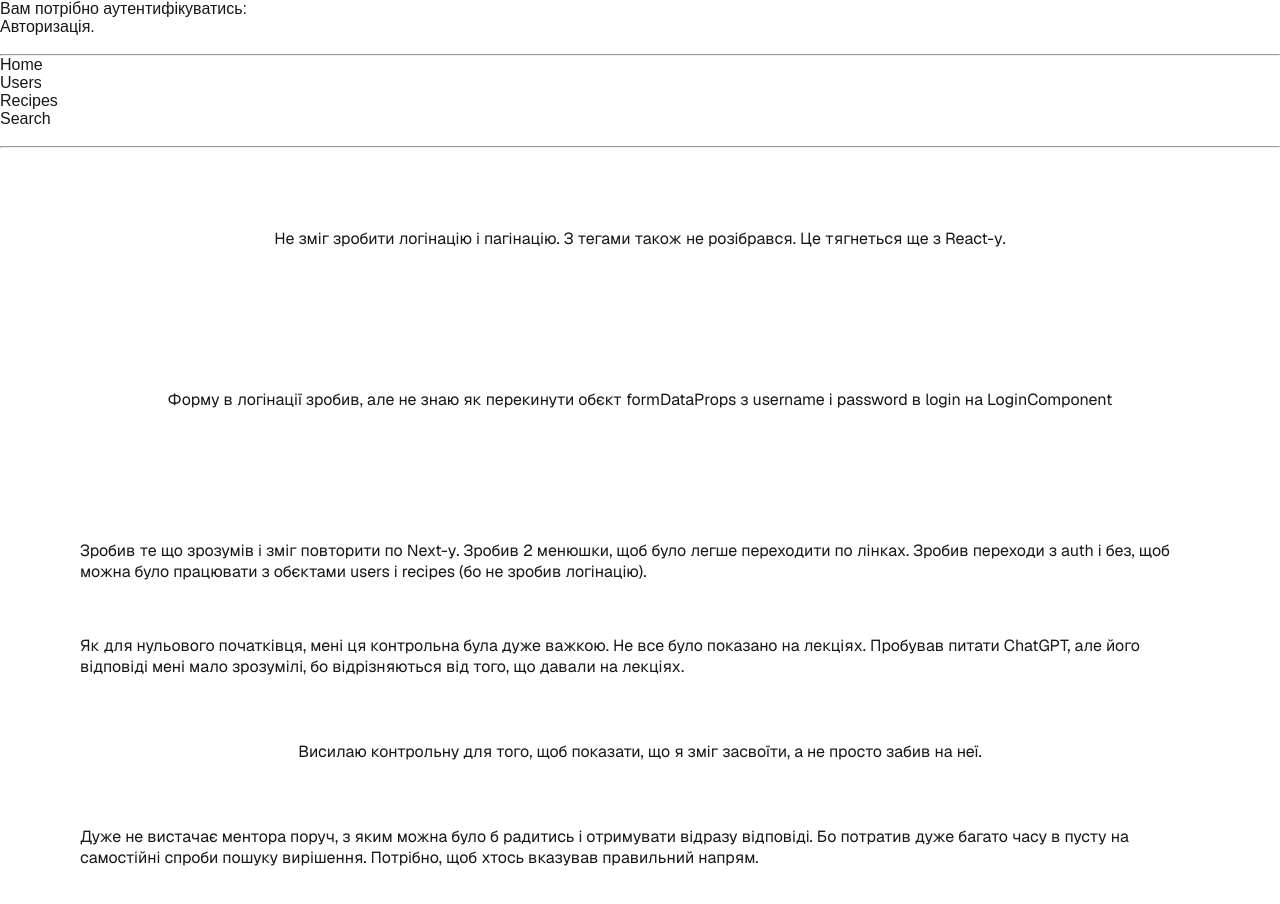
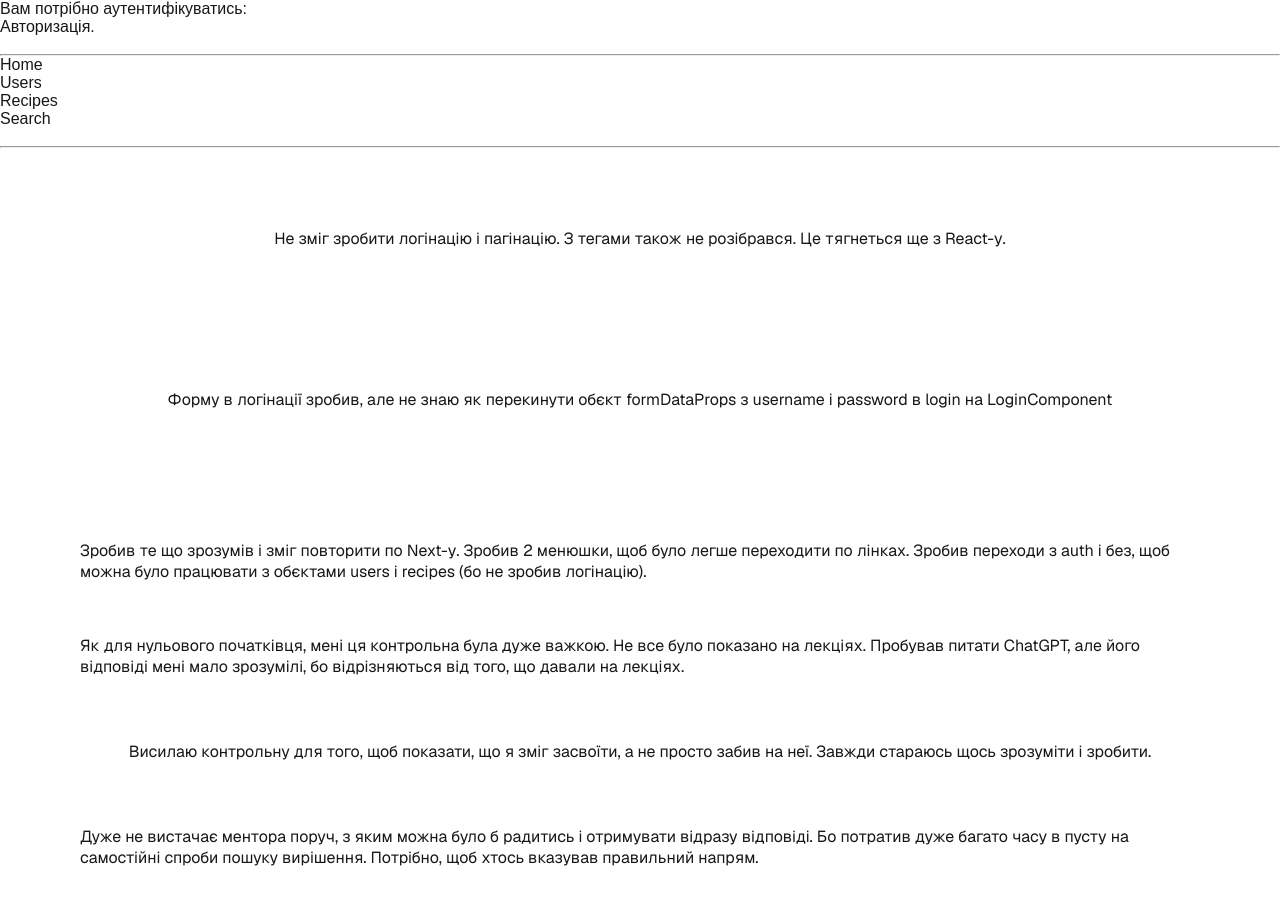
Before and after one commit to Andrii-77/nextjs-exam, a Next.js app: page / in a window 1280 px wide. Shown: the top 904 px of the page. Built offline with nearby package versions, Linux system fonts and the light colour scheme.

Commit message:
Commit and push nextjs-exam 8.

```diff
--- a/src/app/page.tsx
+++ b/src/app/page.tsx
@@ -6,12 +6,17 @@ export default function Home() {
             <p>Не зміг зробити логінацію і пагінацію. З тегами також не розібрався. Це тягнеться ще з React-у.</p>
             <p>Форму в логінації зробив, але не знаю як перекинути обєкт formDataProps з username і password в login на
                 LoginComponent </p>
-      <p>Зробив те що зрозумів і зміг повторити по Next-у. Зробив 2 менюшки, щоб було легше переходити по лінках. Зробив
+            <p>Зробив те що зрозумів і зміг повторити по Next-у. Зробив 2 менюшки, щоб було легше переходити по лінках.
+                Зробив
                 переходи з auth і без, щоб можна було працювати з обєктами users і recipes (бо не зробив логінацію).</p>
-      <p>Як для нульового початківця, мені ця контрольна була дуже важкою. Не все було показано на лекціях. Пробував
-        питати ChatGPT, але його відповіді мені мало зрозумілі, бо відрізняються від того, що давали на лекціях.</p>
-      <p>Висилаю контрольну для того, щоб показати, що я зміг засвоїти, а не просто забив на неї.</p>
-      <p>Дуже не вистачає ментора поруч, з яким можна було б радитись і отримувати відразу відповіді. Бо потратив дуже багато
+            <p>Як для нульового початківця, мені ця контрольна була дуже важкою. Не все було показано на лекціях.
+                Пробував
+                питати ChatGPT, але його відповіді мені мало зрозумілі, бо відрізняються від того, що давали на
+                лекціях.</p>
+            <p>Висилаю контрольну для того, щоб показати, що я зміг засвоїти, а не просто забив на неї. Завжди стараюсь
+                щось зрозуміти і зробити.</p>
+            <p>Дуже не вистачає ментора поруч, з яким можна було б радитись і отримувати відразу відповіді. Бо потратив
+                дуже багато
                 часу в пусту на самостійні спроби пошуку вирішення. Потрібно, щоб хтось вказував правильний напрям.</p>
 
         </div>
```
Lines whose indentation alone changed are shown as unchanged.
